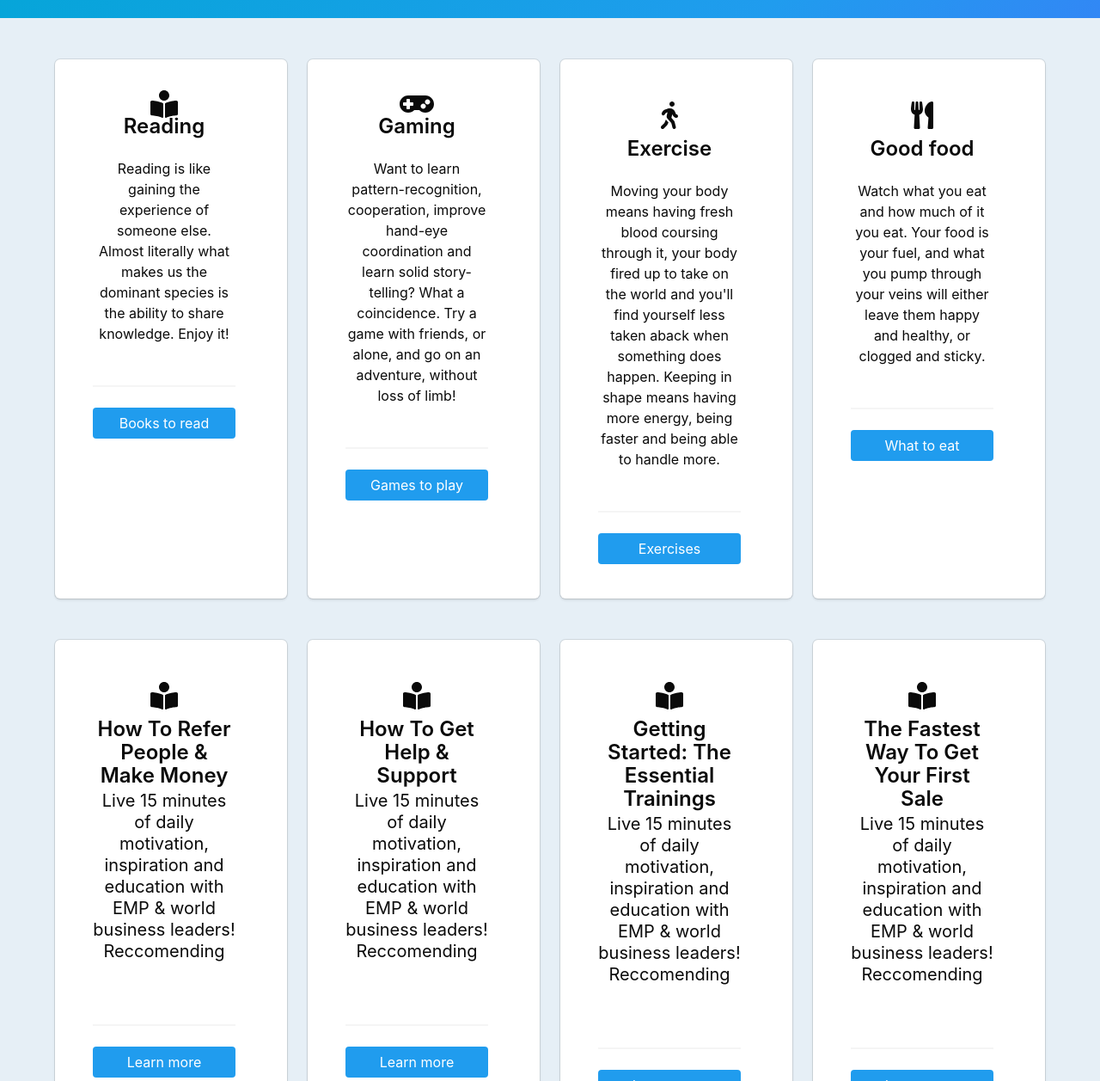
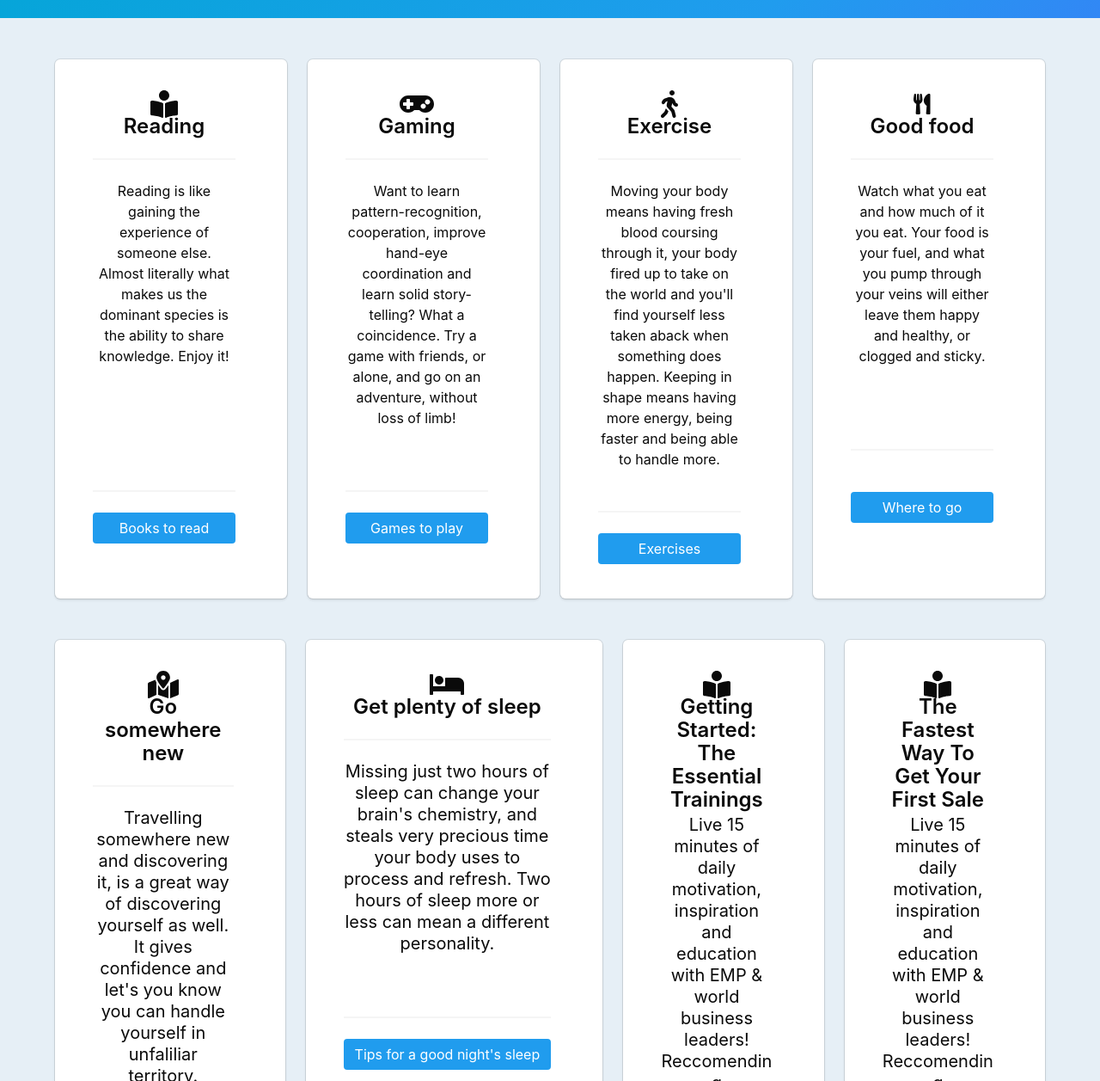
Before and after one commit to RafSwiggers/frameworking-FTW, a plain HTML site: page index.html in a window 1280 px wide. Shown: the part 63-1320 px from the top of the page at 86% size. Drawn offline with nearby package versions, Linux system fonts and the light colour scheme.

Commit message:
adding my own text for nearly all files

```diff
--- a/index.html
+++ b/index.html
@@ -54,11 +54,11 @@
 								</p>
 
 							</figure>
-							<p class="title is-size-4">Reading</p>
+							<p class="title is-size-4">Reading</p><hr>
 							<p>Reading is like gaining the experience of someone else. Almost literally
 								what makes us the dominant
 								species is the ability to share knowledge. Enjoy it!
-							</p><br>
+							</p><br><br><br><br><br>
 							<hr>
 							<div class="button is-info is-centered">Books to read</div>
 						</div>
@@ -72,9 +72,10 @@
 									<i class="fas fa-gamepad"></i>
 								</p>
 							</figure>
-							<p class="title is-size-4">Gaming</p>
+							<p class="title is-size-4">Gaming</p><hr>
 							<p>Want to learn pattern-recognition, cooperation, improve hand-eye coordination and learn solid story-telling?
 								 What a coincidence. Try a game with friends, or alone, and go on an adventure, without loss of limb!</p><br>
+								 <br>
 							<hr>
 							<div class="button is-info is-centered">Games to play</div>
 						</div>
@@ -87,9 +88,8 @@
 								<p class="icon is-size-3">
 									<i class="fas fa-walking"></i>
 								</p>
-								<hr>
 							</figure>
-							<p class="title is-size-4">Exercise</p>
+							<p class="title is-size-4">Exercise</p><hr>
 							<p >Moving your body means having fresh blood coursing through it, your body fired up to take on the world
 								and you'll find yourself less taken aback when something does happen. Keeping in shape means having more energy,
 								being faster and being able to handle more.
@@ -103,16 +103,15 @@
 					<div class="box">
 						<div class="notification is-white">
 							<figure class="level-item">
-								<p class="icon is-size-3">
+								<p class="icon is-size-4">
 									<i class="fas fa-utensils"></i>
 								</p>
-								<hr>
 							</figure>
-							<p class="title is-size-4">Good food</p>
+							<p class="title is-size-4">Good food</p><hr>
 							<p class=>Watch what you eat and how much of it you eat. Your food is your fuel, and what you pump
-							through your veins will either leave them happy and healthy, or clogged and sticky.</p><br>
-							<hr>
-							<div class="button is-info is-centered">What to eat</div>
+							through your veins will either leave them happy and healthy, or clogged and sticky.</p><br><br><br>
+							<hr><br>
+							<div class="button is-info is-centered">Where to go</div>
 						</div>
 					</div>
 				</div>
@@ -126,16 +125,16 @@
 							<div class="notification is-white">
 								<figure class="level-item">
 									<p class="icon is-size-3">
-										<i class="fas fa-book-reader"></i>
+											<i class="fas fa-map-marked-alt"></i>
 									</p>
-									<hr>
 								</figure>
-								<p class="title is-size-4">How To Refer People & Make Money</p>
-								<p class="subtitle">Live 15 minutes of daily motivation, inspiration and education with
-									EMP
-									& world business leaders! Reccomending</p><br>
+								<p class="title is-size-4">Go somewhere new</p><hr>
+								<p class="subtitle">Travelling somewhere new and discovering it, is a great
+									way of discovering yourself as well. It gives confidence and let's you know
+									you can handle yourself in unfaliliar territory.
+								</p><br>
 								<hr>
-								<div class="button is-info is-centered">Learn more</div>
+								<div class="button is-info is-centered">Plan your next trip</div>
 							</div>
 						</div>
 					</div>
@@ -144,16 +143,15 @@
 							<div class="notification is-white">
 								<figure class="level-item">
 									<p class="icon is-size-3">
-										<i class="fas fa-book-reader"></i>
+											<i class="fas fa-bed"></i>
 									</p>
-									<hr>
 								</figure>
-								<p class="title is-size-4">How To Get Help & Support</p>
-								<p class="subtitle">Live 15 minutes of daily motivation, inspiration and education with
-									EMP
-									& world business leaders! Reccomending</p><br>
+								<p class="title is-size-4">Get plenty of sleep</p><hr>
+								<p class="subtitle">Missing just two hours of sleep can change your brain's chemistry, and steals very precious
+									time your body uses to process and refresh. Two hours of sleep more or less can mean a different personality.
+								</p><br>
 								<hr>
-								<div class="button is-info is-centered">Learn more</div>
+								<div class="button is-info is-centered">Tips for a good night's sleep</div>
 							</div>
 
 						</div>
@@ -165,7 +163,6 @@
 									<p class="icon is-size-3">
 										<i class="fas fa-book-reader"></i>
 									</p>
-									<hr>
 								</figure>
 								<p class="title is-size-4">Getting Started: The Essential Trainings</p>
 								<p class="subtitle">Live 15 minutes of daily motivation, inspiration and education with
@@ -183,7 +180,6 @@
 									<p class="icon is-size-3">
 										<i class="fas fa-book-reader"></i>
 									</p>
-									<hr>
 								</figure>
 								<p class="title is-size-4">The Fastest Way To Get Your First Sale</p>
 								<p class="subtitle">Live 15 minutes of daily motivation, inspiration and education with
```
